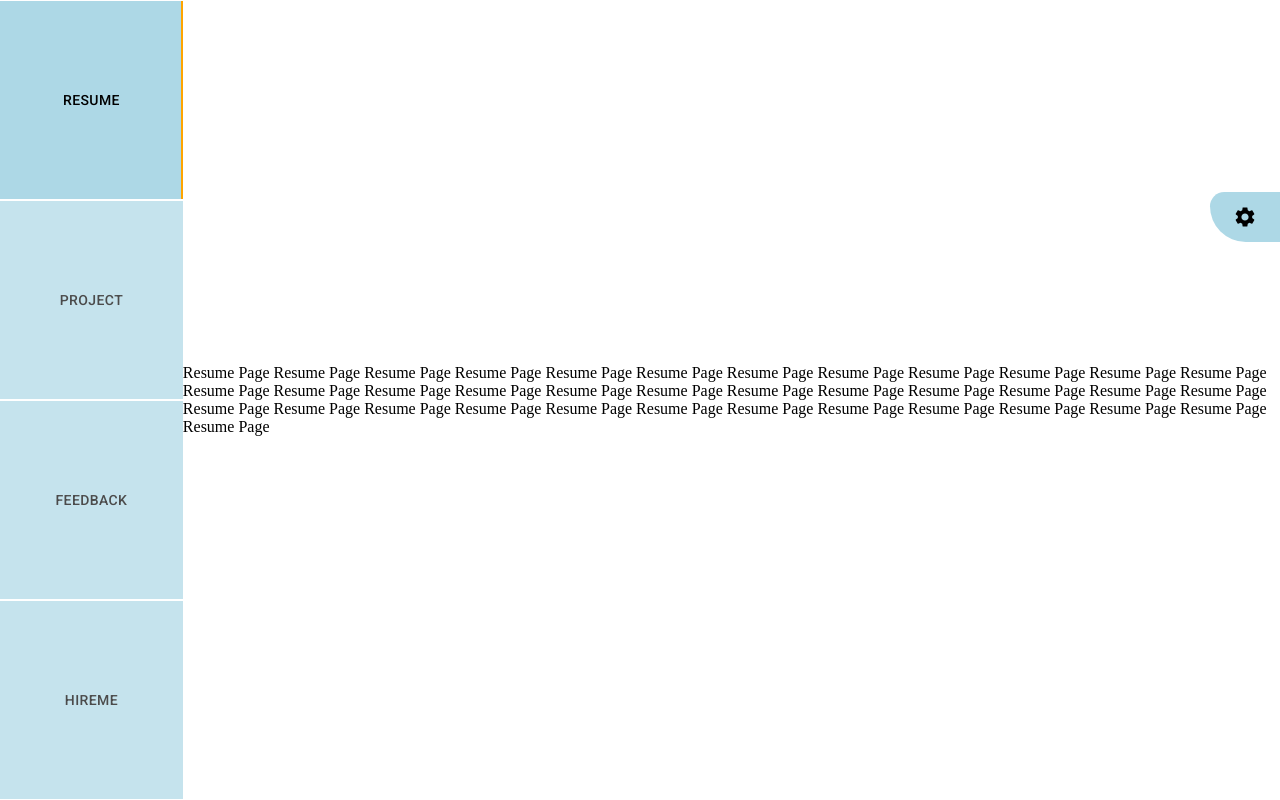
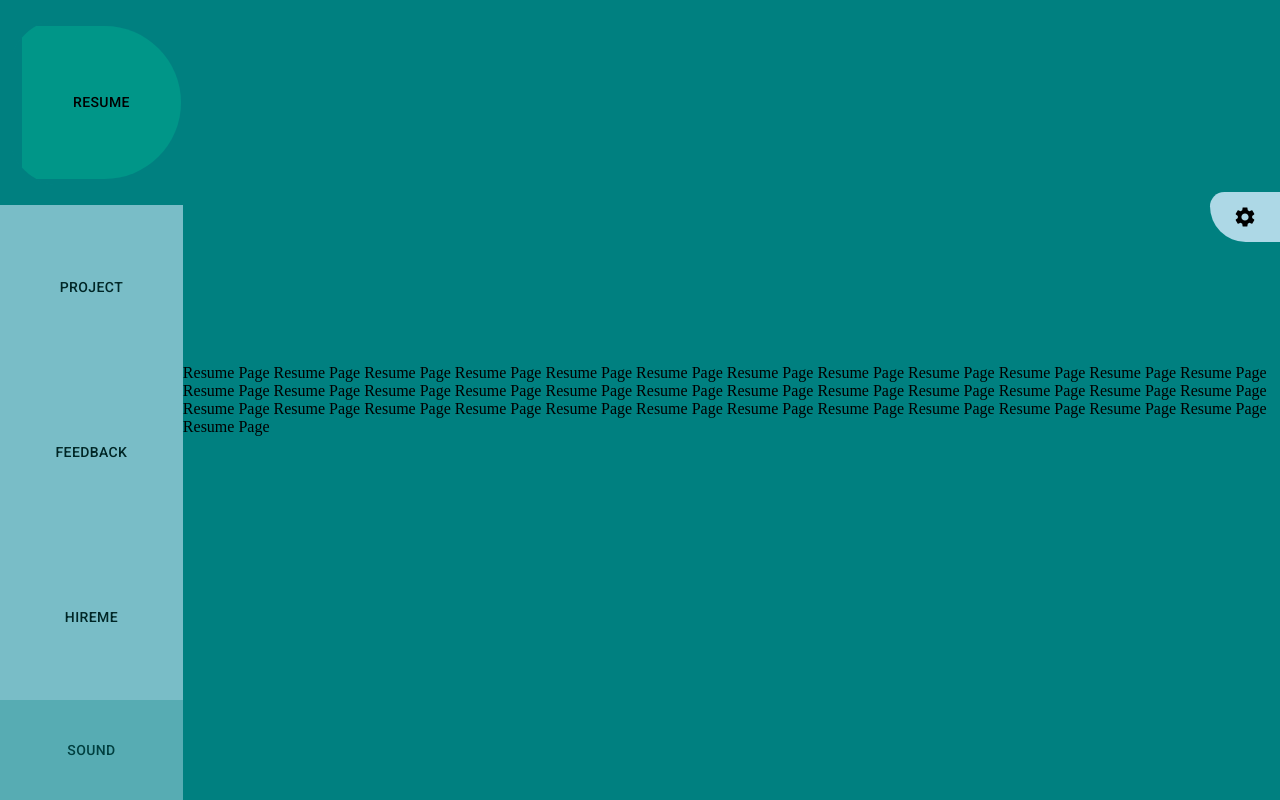
Before and after one commit to fir0j/MyPresenceInInternet, a React (Create React App) app: page / in a window 1280 px wide. Built offline with nearby package versions, Linux system fonts and the light colour scheme.

Commit message:
added modern navbar

```diff
--- a/src/components/Home.component.js
+++ b/src/components/Home.component.js
@@ -23,11 +23,10 @@ export default function HomeNav() {
         lg={matchesXS ? 12 : undefined}
         md={matchesXS ? 12 : undefined}
         xs={matchesXS ? 12 : undefined}
-        style={
-          {
-            // border: "1px solid blue",
-          }
-        }
+        style={{
+          // border: "1px solid blue",
+          backgroundColor: "teal",
+        }}
       >
         <Grid item>
           <Route exact path="/" render={(props) => <Resume />} />
--- a/src/components/Navigation.component.js
+++ b/src/components/Navigation.component.js
@@ -34,21 +34,23 @@ const useStyles = makeStyles((theme) => ({
     height: "100vh",
     maxHeight: "100vh",
   },
-  tabs: {
+  tabsContainer: {
     width: "100%",
     height: "100%",
     maxWidth: "100%",
     maxHeight: "100%",
   },
   tab: {
-    backgroundColor: "lightblue",
     // border: "1px solid red",
     width: "100%",
     // height: "calc(100vh/4)",
     maxWidth: "100%",
     maxHeight: "100%",
-    marginTop: 1,
-    marginBottom: 1,
+    backgroundColor: "lightblue",
+    // marginTop: 1,
+    // marginBottom: 1,
+    // borderTopRightRadius: "20px",
+    // borderBottomRightRadius: "20px",
   },
 
   // CSS RULE NAME
@@ -60,13 +62,37 @@ const useStyles = makeStyles((theme) => ({
     flexBasis: "100%",
     width: "100%",
     height: "100%",
+    backgroundColor: "teal",
     // overwriting class .flexContainerVertical.MuiTab-root globally without using {withStyle} HOC
     "&>.MuiTab-root": {
       flexGrow: 1,
+      // border: "1px solid blue",
+    },
+    "&>.Mui-selected": {
+      backgroundColor: "teal",
+      borderTopLeftRadius: "50px",
+      borderBottomLeftRadius: "50px",
+      position: "relative",
+      marginLeft: "20px",
+      marginTop: "20px",
+      marginBottom: "20px",
+      // paddingTop: "30px",
+      // paddingBottom: "30px",
+      // paddingRight: "30px",
+      "&>.MuiTab-wrapper": {
+        // position: "absolute",
+        backgroundColor: "#009688 ",
+        // backgroundColor: "lightpink",
+        width: "100%",
+        height: "100%",
+        borderTopRightRadius: "120px",
+        borderBottomRightRadius: "120px",
+      },
     },
   },
   indicator: {
-    backgroundColor: "orange",
+    backgroundColor: "teal",
+    width: "1px",
   },
 }));
 
@@ -77,6 +103,9 @@ export default function Navigation() {
   const handleChange = (event, newValue) => {
     setValue(newValue);
   };
+
+  const getIndex = (index) => index;
+
   const verticalTabs = (
     <Tabs
       orientation="vertical"
@@ -88,26 +117,56 @@ export default function Navigation() {
         flexContainerVertical: classes.flexContainerVertical,
         indicator: classes.indicator,
       }}
-      className={classes.tabs}
+      className={classes.tabsContainer}
     >
-      <Tab label="Resume" to="/" component={Link} className={classes.tab} />
+      <Tab
+        label="Resume"
+        to="/"
+        component={Link}
+        className={classes.tab}
+        style={{
+          borderBottomRightRadius:
+            value - getIndex(0) === 1 ? "80px" : undefined,
+        }}
+      />
       <Tab
         label="Project"
         to="/project"
         component={Link}
         className={classes.tab}
+        style={{
+          borderBottomRightRadius:
+            value - getIndex(1) === 1 ? "80px" : undefined,
+        }}
       />
       <Tab
         label="Feedback"
         to="/feedback"
         component={Link}
         className={classes.tab}
+        style={{
+          borderTopRightRadius: value + getIndex(2) === 3 ? "80px" : undefined,
+          borderBottomRightRadius:
+            value - getIndex(2) === 1 ? "80px" : undefined,
+        }}
       />
       <Tab
         label="HireMe"
         to="/hireme"
         component={Link}
         className={classes.tab}
+        style={{
+          borderTopRightRadius: value + getIndex(2) === 4 ? "80px" : undefined,
+        }}
+      />
+      <Tab
+        label="Sound"
+        disabled
+        className={classes.tab}
+        style={{
+          borderTopRightRadius: value + getIndex(3) === 6 ? "80px" : undefined,
+          maxHeight: "100px",
+        }}
       />
     </Tabs>
   );
```
